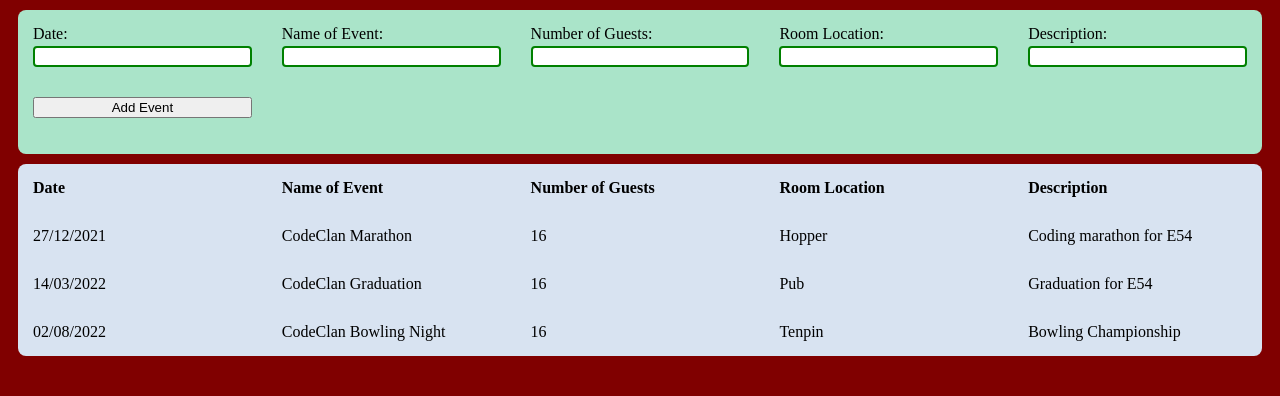
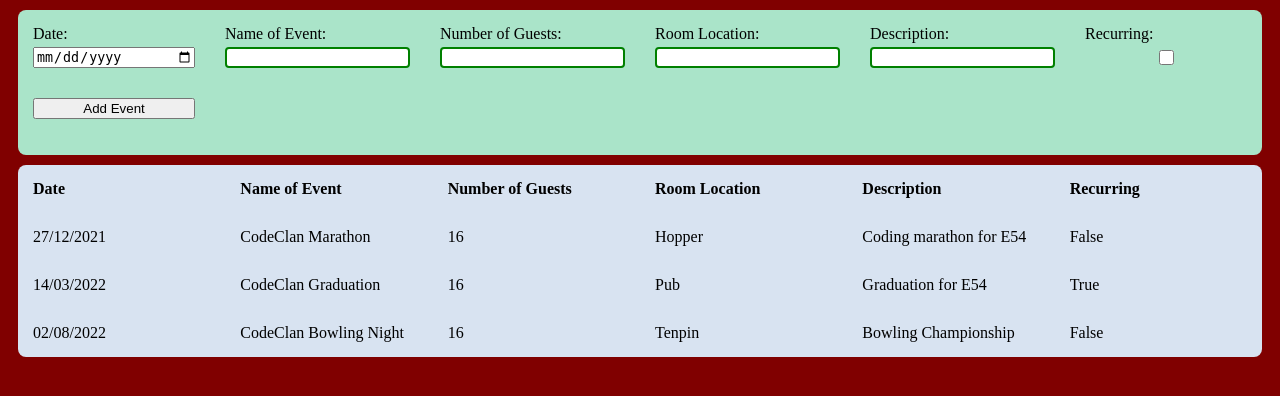
Before and after one commit to Peetfire/event-html-lab, a Flask app: page /events in a window 1280 px wide. Shown: the part 103-499 px from the top of the page. Run offline with Flask 2, Linux system fonts and the light colour scheme.

Commit message:
final commit before remote repo push

```diff
--- a/controllers/controller.py
+++ b/controllers/controller.py
@@ -15,6 +15,11 @@
     number_of_guests = request.form["number_of_guests"]
     room_location = request.form["room_location"]
     description = request.form["description"]
-    new_event = Event(date, name_of_event, number_of_guests, room_location, description)
+    result = request.form["recurring"]
+    if result == "on":
+        recurring = True
+    else:
+        recurring = False
+    new_event = Event(date, name_of_event, number_of_guests, room_location, description, recurring)
     add_new_event(new_event)
     return render_template('index.html', title="Home", events=events, headings=headings)
--- a/models/event.py
+++ b/models/event.py
@@ -1,7 +1,8 @@
 class Event:
-    def __init__(self, date, name_of_event, number_of_guests, room_location, description):
+    def __init__(self, date, name_of_event, number_of_guests, room_location, description, recurring):
         self.date = date
         self.name_of_event = name_of_event
         self.number_of_guests = number_of_guests
         self.room_location = room_location
         self.description = description
+        self.recurring = recurring
--- a/models/list_of_events.py
+++ b/models/list_of_events.py
@@ -1,12 +1,12 @@
 from models.event import *
 
-event1 = Event("27/12/2021", "CodeClan Marathon", 16, "Hopper", "Coding marathon for E54")
-event2 = Event("14/03/2022", "CodeClan Graduation", 16, "Pub", "Graduation for E54")
-event3 = Event("02/08/2022", "CodeClan Bowling Night", 16, "Tenpin", "Bowling Championship")
+event1 = Event("27/12/2021", "CodeClan Marathon", 16, "Hopper", "Coding marathon for E54", False)
+event2 = Event("14/03/2022", "CodeClan Graduation", 16, "Pub", "Graduation for E54", True)
+event3 = Event("02/08/2022", "CodeClan Bowling Night", 16, "Tenpin", "Bowling Championship", False)
 
 events = [event1, event2, event3]
 
-headings = ["Date", "Name of Event", "Number of Guests", "Room Location", "Description"]
+headings = ["Date", "Name of Event", "Number of Guests", "Room Location", "Description", "Recurring"]
 
 def add_new_event(new_event):
     events.append(new_event)
--- a/static/styles.css
+++ b/static/styles.css
@@ -10,12 +10,12 @@
 
 .row {
     display: grid;
-    grid-template-columns: 1fr 1fr 1fr 1fr 1fr;
+    grid-template-columns: 1fr 1fr 1fr 1fr 1fr 1fr;
 }
 
 form {
     display: grid;
-    grid-template-columns: 1fr 1fr 1fr 1fr 1fr
+    grid-template-columns: 1fr 1fr 1fr 1fr 1fr 1fr;
 }
 
 input[type=text] {
@@ -42,6 +42,9 @@
     margin: 15px;
 }
 .col5 {
+    margin: 15px;
+}
+.col6 {
     margin: 15px;
 }
 
--- a/templates/index.html
+++ b/templates/index.html
@@ -5,7 +5,7 @@
     <meta http-equiv="X-UA-Compatible" content="IE=edge">
     <meta name="viewport" content="width=device-width, initial-scale=1.0">
     <link rel="stylesheet" type="text/css" href="{{ url_for('static',filename='styles.css') }}">
-    <title>Document</title>
+    <title>Events Site</title>
 </head>
 <body>
     <header>
@@ -16,7 +16,9 @@
         <form action="/events" method="post">
             <div class="form-item">
                 <label for="date">Date:</label>
-                <input type="text" name="date" id="date">
+                <input type="date" id="date" name="date"
+                value='<?php echo date('Y-m-d');?'
+                min="2021-01-01" max="2023-12-31">
             </div>
             <div class="form-item">
                 <label for="name_of_event">Name of Event:</label>
@@ -35,6 +37,10 @@
                 <input type="text" name="description" id="description">
             </div>
             <div class="form-item">
+                <label for="recurring">Recurring:</label>
+                <input type="checkbox" name="recurring" id="recurring">
+            </div>
+            <div class="form-item">
                 <input type="submit" value="Add Event">
             </div>
         </form>
@@ -46,6 +52,7 @@
             <div class="heading col3">{{headings[2]}}</div>
             <div class="heading col4">{{headings[3]}}</div>
             <div class="heading col5">{{headings[4]}}</div>
+            <div class="heading col6">{{headings[5]}}</div>
         </div>
         <div class="row">
             {% for event in events %}
@@ -54,6 +61,7 @@
             <div class="col3">{{event.number_of_guests}}</div>
             <div class="col4">{{event.room_location}}</div>
             <div class="col5">{{event.description}}</div>
+            <div class="col6">{{event.recurring}}</div>
             {% endfor %}
         </div>
     </div>
```
